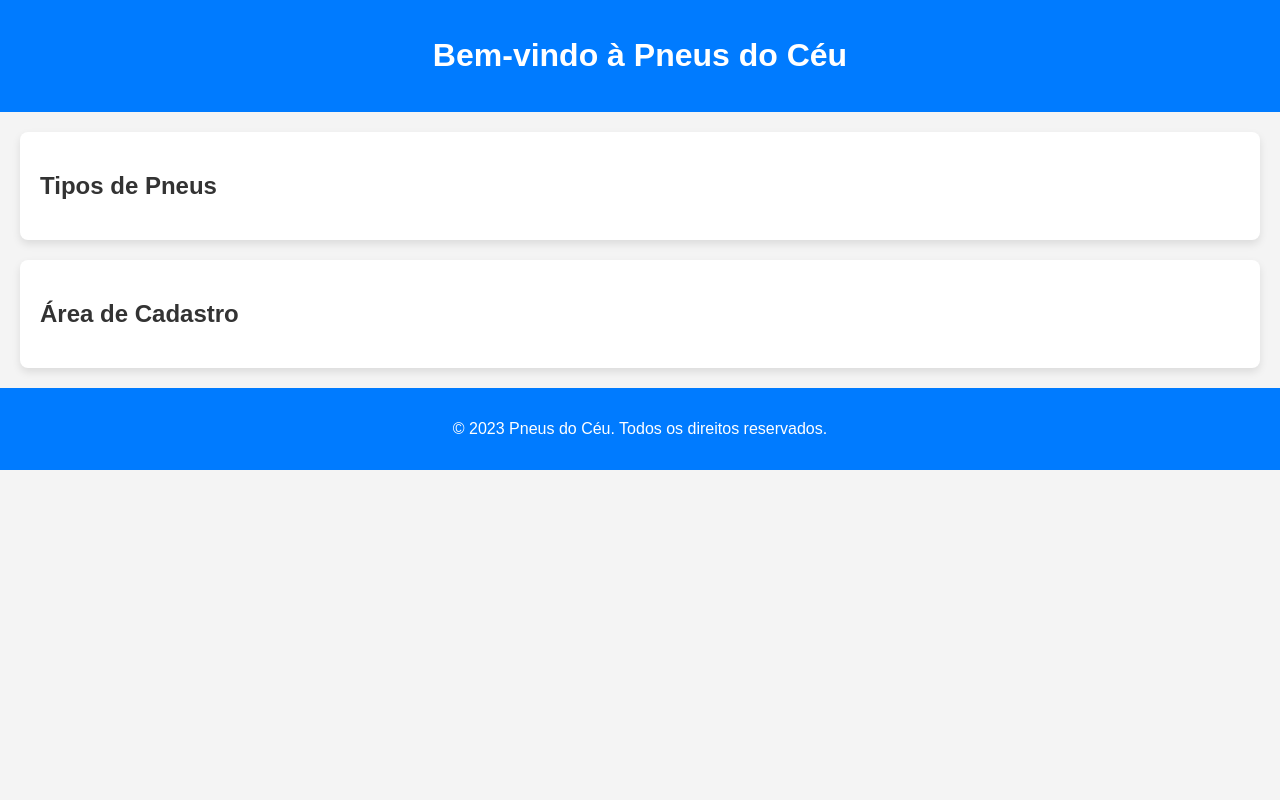
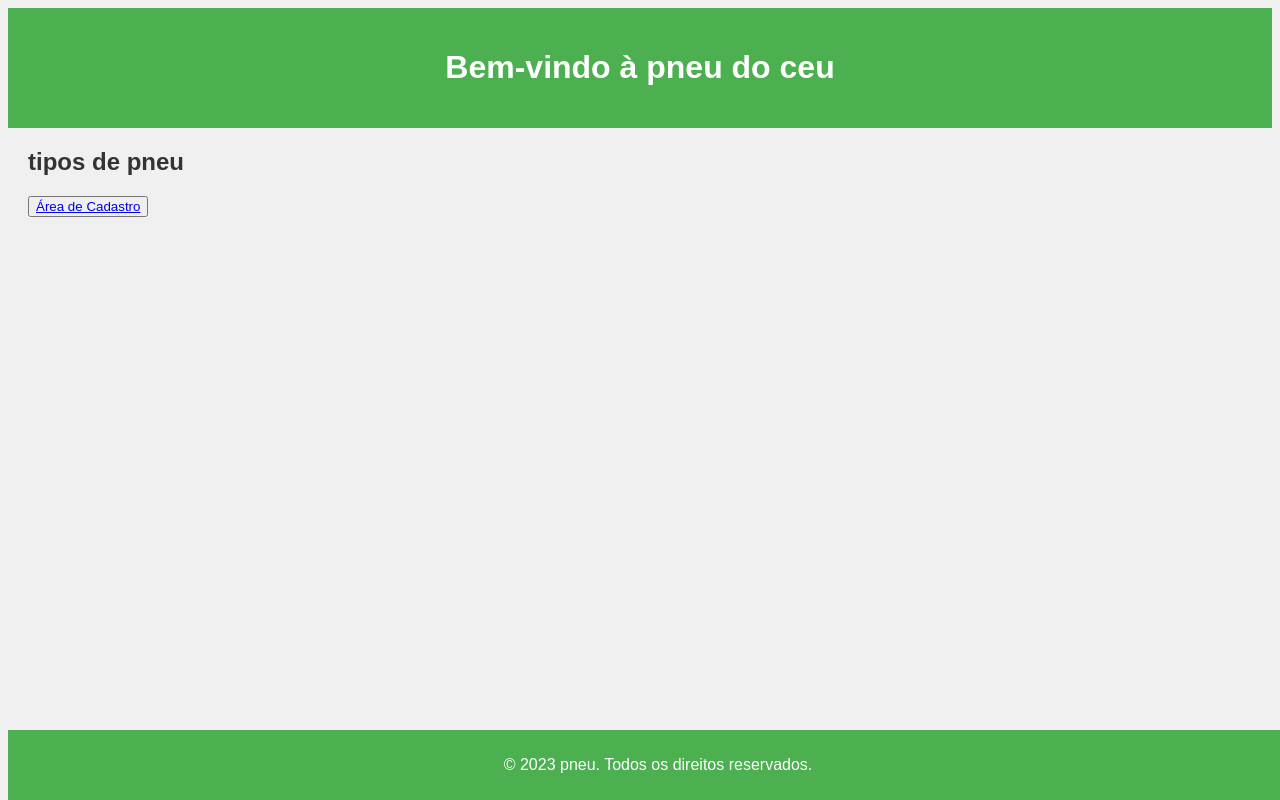
Before and after one commit to user1652678/site_pneu, a plain HTML site: page index.html in a window 1280 px wide. Drawn offline with Linux system fonts and the light colour scheme.

Commit message:
index2.html

```diff
--- a/index.html
+++ b/index.html
@@ -3,57 +3,31 @@
 <head>
     <meta charset="UTF-8">
     <meta name="viewport" content="width=device-width, initial-scale=1.0">
-    <title>Pneus do Céu</title>
-    <style>
-        body {
-            font-family: Arial, sans-serif;
-            background-color: #f4f4f4;
-            margin: 0;
-            padding: 0;
-            color: #333;
-        }
-
-        header {
-            background-color: #007BFF;
-            padding: 1em;
-            text-align: center;
-            color: #fff;
-        }
-
-        section {
-            padding: 20px;
-            margin: 20px;
-            background-color: #fff;
-            border-radius: 8px;
-            box-shadow: 0 4px 8px rgba(0, 0, 0, 0.1);
-        }
-
-        footer {
-            text-align: center;
-            padding: 1em;
-            background-color: #007BFF;
-            color: #fff;
-        }
-    </style>
+    <title>Yaris</title>
+   <link rel="stylesheet" type="text/css" href="style.css" media="screen" />
 </head>
 <body>
     <header>
-        <h1>Bem-vindo à Pneus do Céu</h1>
-        <!-- Adicione elementos de navegação, como links para tipos de pneus ou a área de cadastro -->
+        <h1>Bem-vindo à pneu do ceu</h1>
+        <!-- Adicione elementos de navegação, como links para tipos de implementos ou a área de cadastro -->
     </header>
 
     <section>
-        <h2>Tipos de Pneus</h2>
-        <!-- Adicione informações sobre os diferentes tipos de pneus que você oferece -->
+        <h2>tipos de pneu</h2>
+        <!-- Adicione informações sobre os diferentes tipos de implementos que você oferece -->
     </section>
 
     <section>
-        <h2>Área de Cadastro</h2>
-        <!-- Inclua um formulário de cadastro para os clientes se registrarem -->
+        <div>
+            <button id="btn_cadastro" type="submit">
+                <a href="areadecadastro.html"> Área de Cadastro</a>
+            </button>
+        </div>
+
     </section>
 
     <footer>
-        <p>&copy; 2023 Pneus do Céu. Todos os direitos reservados.</p>
+        <p>&copy; 2023 pneu. Todos os direitos reservados.</p>
     </footer>
 </body>
 </html>
```
